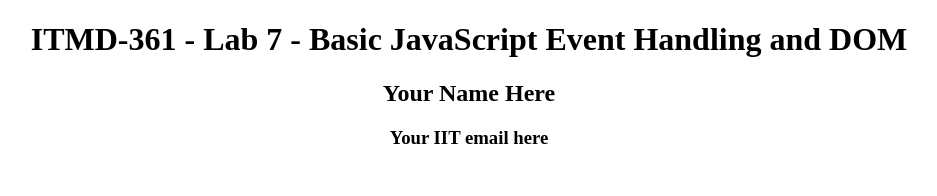
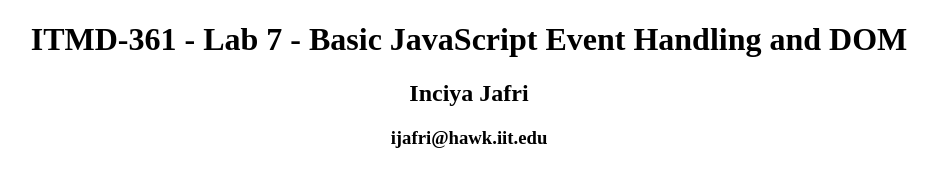
Before and after one commit to inciyajafri/Lab6, a plain HTML site: page index.html in a window 1280 px wide. Shown: the top 196 px of the page, without its empty margins (171-1108 px from the left). Drawn offline with Linux system fonts and the light colour scheme.

Commit message:
Added name and email

```diff
--- a/index.html
+++ b/index.html
@@ -28,8 +28,8 @@
 </head>
 <body>
 	<h1 class="center">ITMD-361 - Lab 7 - Basic JavaScript Event Handling and DOM</h1>
-	<h2 class="center">Your Name Here</h2>
-	<h3 class="center">Your IIT email here</h3>
+	<h2 class="center">Inciya Jafri</h2>
+	<h3 class="center">ijafri@hawk.iit.edu</h3>
 	<div id="container">
 		<input id="entryinput" type="text" name="textentry" placeholder="Enter a Message">
 		<div id="entrybutton">Alert Me</div>
```
